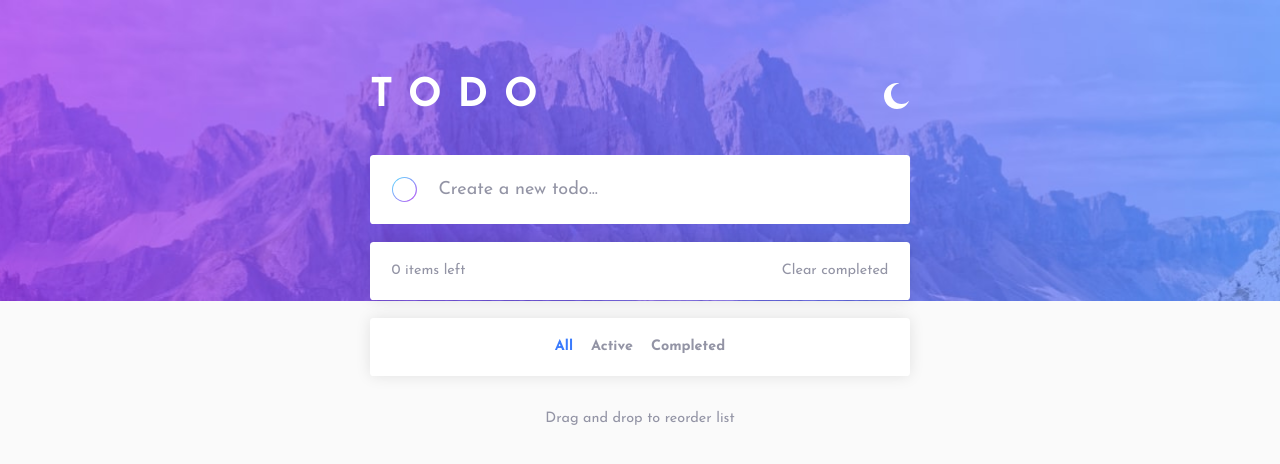
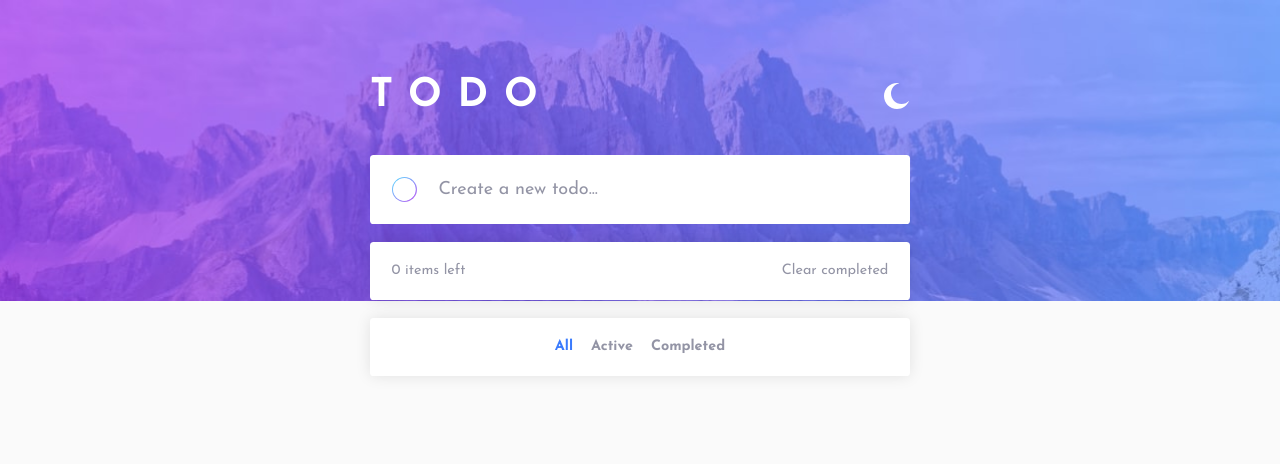
Before and after one commit to syedalimansoor/todo-app, a React (Vite) app: page / in a window 1280 px wide. Shown: the top 464 px of the page. Built offline with nearby package versions, Linux system fonts and the light colour scheme.

Commit message:
Remove footer

```diff
--- a/src/components/composite/TodoApp.tsx
+++ b/src/components/composite/TodoApp.tsx
@@ -38,14 +38,6 @@ const AppBody = styled.div`
   gap: 1rem;
 `;
 
-const AppFooter = styled.small`
-  align-self: center;
-  color: ${(props) => props.theme.text.secondary.default};
-  font-size: 0.8rem;
-  transition: 200ms ease;
-  margin-block-start: 4rem;
-`;
-
 const TodoApp = () => {
   return (
     <App>
@@ -57,7 +49,6 @@ const TodoApp = () => {
         <CreateTodo />
         <TodoList />
       </AppBody>
-      <AppFooter>Drag and drop to reorder list</AppFooter>
     </App>
   );
 };
```
